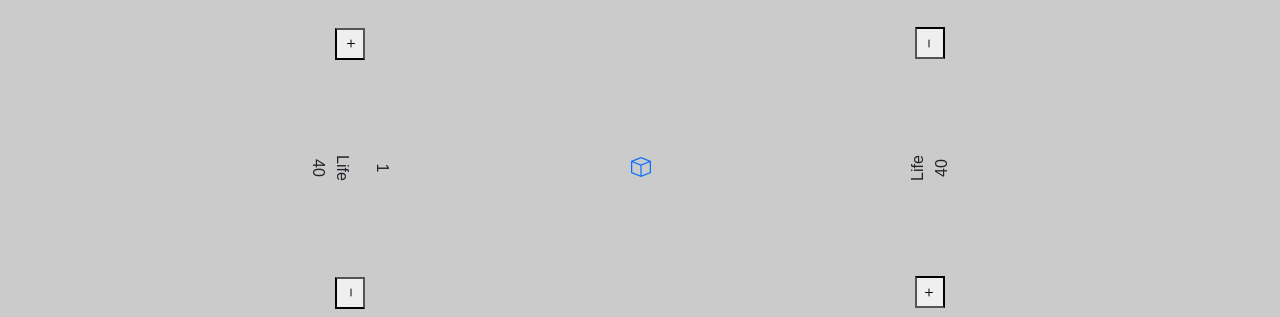
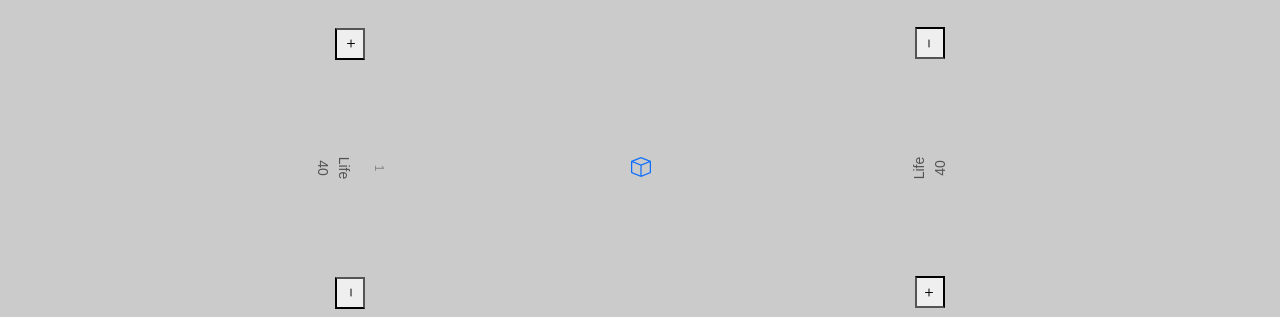
Before and after one commit to AntonioSanjuan/mtg-counter, a React (Create React App) app: page / in a window 1280 px wide. Both pictures are taken after a click on the button 350 px from the left and 315 px from the top of the page. Shown: the part 272-589 px from the top of the page. Built offline with nearby package versions, Linux system fonts and the light colour scheme; no server answers.

Commit message:
style: some minor changes regarding styles

```diff
--- a/src/components/CounterCarrousel/CounterCarrousel.tsx
+++ b/src/components/CounterCarrousel/CounterCarrousel.tsx
@@ -24,7 +24,7 @@ function CounterCarrousel({ player, isRotated } : { player: FirebasePlayerDto, i
       <div className="CounterCarrousel_Carrousel">
         <div className="CounterCarrousel_TemporaryCount">
           { temporaryCount !== 0 && (
-            <p>{temporaryCount}</p>
+            <p className="app_font_s">{temporaryCount}</p>
           )}
         </div>
         <Carousel
@@ -42,10 +42,10 @@ function CounterCarrousel({ player, isRotated } : { player: FirebasePlayerDto, i
           { player.counters.map((counter: FirebaseCounterDto) => (
             <div className="CounterCarrousel_CarrouselItemContainer">
               <div className="CounterCarrousel_CarrouselItem">
-                <p>
+                <p className="app_font_m">
                   {counter.type}
                 </p>
-                <p>
+                <p className="app_font_m">
                   {counter.value}
                 </p>
               </div>
```
